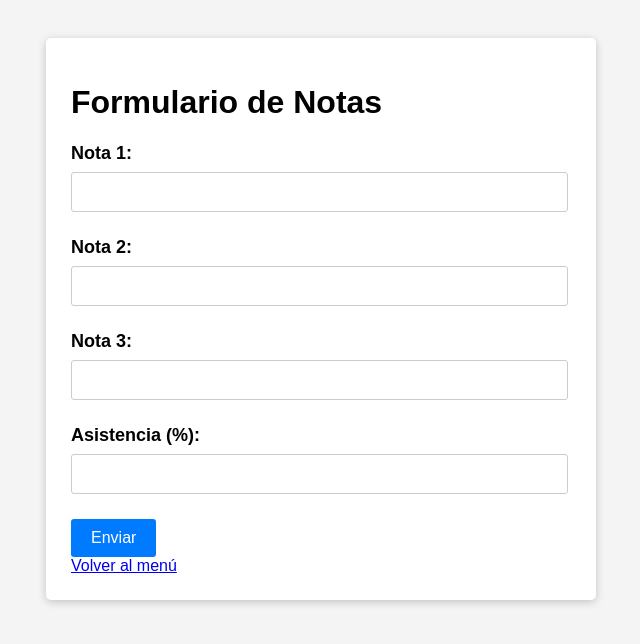
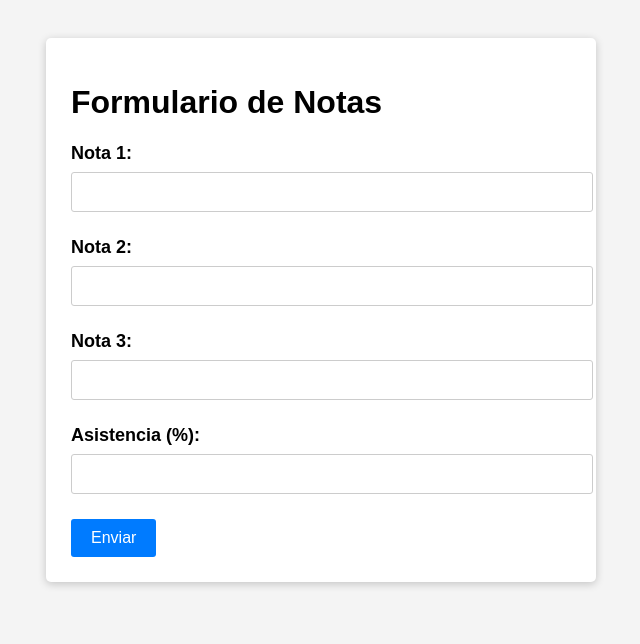
Before and after one commit to javiermansillab/iplacex-programacion-web-prueba3, a Flask app: page /ejercicio1 in a window 1280 px wide. Shown: the top 644 px of the page, without its empty margins (319-959 px from the left). Run offline with Flask 3, Linux system fonts and the light colour scheme.

Commit message:
Ordenar comentarios y ajustar presentación de los ejercicios

```diff
--- a/static/estilos.css
+++ b/static/estilos.css
@@ -1,6 +1,8 @@
+/* Fuente, fondo y espacio general de las páginas */
 body {
     font-family: Arial, sans-serif;
     background-color: #f4f4f4;
+    padding: 30px;
 }
 
 /* Etiquetas de los formularios */
@@ -12,9 +14,9 @@ label {
     font-size: 18px;
 }
 
-/* Campos de entrada */
+/* Tamaño, espacio interior y bordes de los campos */
 input {
-    width: 95%;
+    width: 100%;
     padding: 10px;
     margin-bottom: 10px;
     border: 1px solid #ccc;
@@ -22,7 +24,7 @@ input {
     font-size: 16px;
 }
 
-/* Botón para enviar los datos */
+/* Botones para enviar los formularios */
 button {
     display: block;
     margin-top: 15px;
@@ -33,11 +35,6 @@ button {
     border-radius: 3px;
     font-size: 16px;
     cursor: pointer;
-}
-
-body {
-    font-family: Arial, sans-serif;
-    padding: 30px;
 }
 
 /* Enlaces del menú con apariencia de botón */
@@ -55,7 +52,7 @@ body {
     text-decoration: underline;
 }
 
-/* Tarjeta blanca que contiene el ejercicio */
+/* Visualización compartida por los dos ejercicios */
 .contenedor {
     max-width: 500px;
     margin: auto;
@@ -65,7 +62,7 @@ body {
     box-shadow: 0px 2px 8px rgba(0, 0, 0, 0.2);
 }
 
-/* Presentación del ejercicio de nombres */
+/* Fuente y alineación del ejercicio de nombres */
 .nombres {
     text-align: center;
     font-family: "Times New Roman", serif;
@@ -73,11 +70,13 @@ body {
     border-radius: 12px;
 }
 
+/* Ajustar solo las etiquetas del ejercicio de nombres */
 .nombres label {
     font-weight: normal;
     font-size: 22px;
 }
 
+/* Centrar el botón del ejercicio de nombres */
 .nombres button {
     margin: 15px auto;
 }
--- a/templates/ejercicio1.html
+++ b/templates/ejercicio1.html
@@ -2,17 +2,19 @@
 <html lang="es">
 <head>
     <meta charset="UTF-8">
-    <link rel="stylesheet" href="{{ url_for('static', filename='estilos.css') }}">
     <title>Ejercicio 1</title>
+
+    <!-- Cargar los estilos compartidos del proyecto -->
+    <link rel="stylesheet"
+          href="{{ url_for('static', filename='estilos.css') }}">
 </head>
-
 <body>
-        <!-- Contenedor del formulario y sus resultados -->
+    <!-- Formulario y sus resultados -->
     <div class="contenedor">
         <h1>Formulario de Notas</h1>
 
+        <!-- Enviar las notas y la asistencia mediante POST -->
         <form method="post">
-
             <label for="nota1">Nota 1:</label>
             <input type="number" id="nota1" name="nota1"
                    min="10" max="70" value="{{ nota1 }}" required>
@@ -30,15 +32,13 @@
                    min="0" max="100" value="{{ asistencia }}" required>
 
             <button type="submit">Enviar</button>
-
         </form>
 
+        <!-- Mostrar los resultados después de procesar el formulario -->
         {% if promedio is defined %}
             <p>{{ promedio }}</p>
             <p>{{ estado }}</p>
         {% endif %}
-
-    <a href="/">Volver al menú</a>
     </div>
 </body>
 </html>
```
Also changed, not shown: main.py (+23 -4 lines), templates/ejercicio2.html (+8 -5 lines), templates/index.html (+8 -3 lines). Lines whose indentation alone changed are shown as unchanged.
